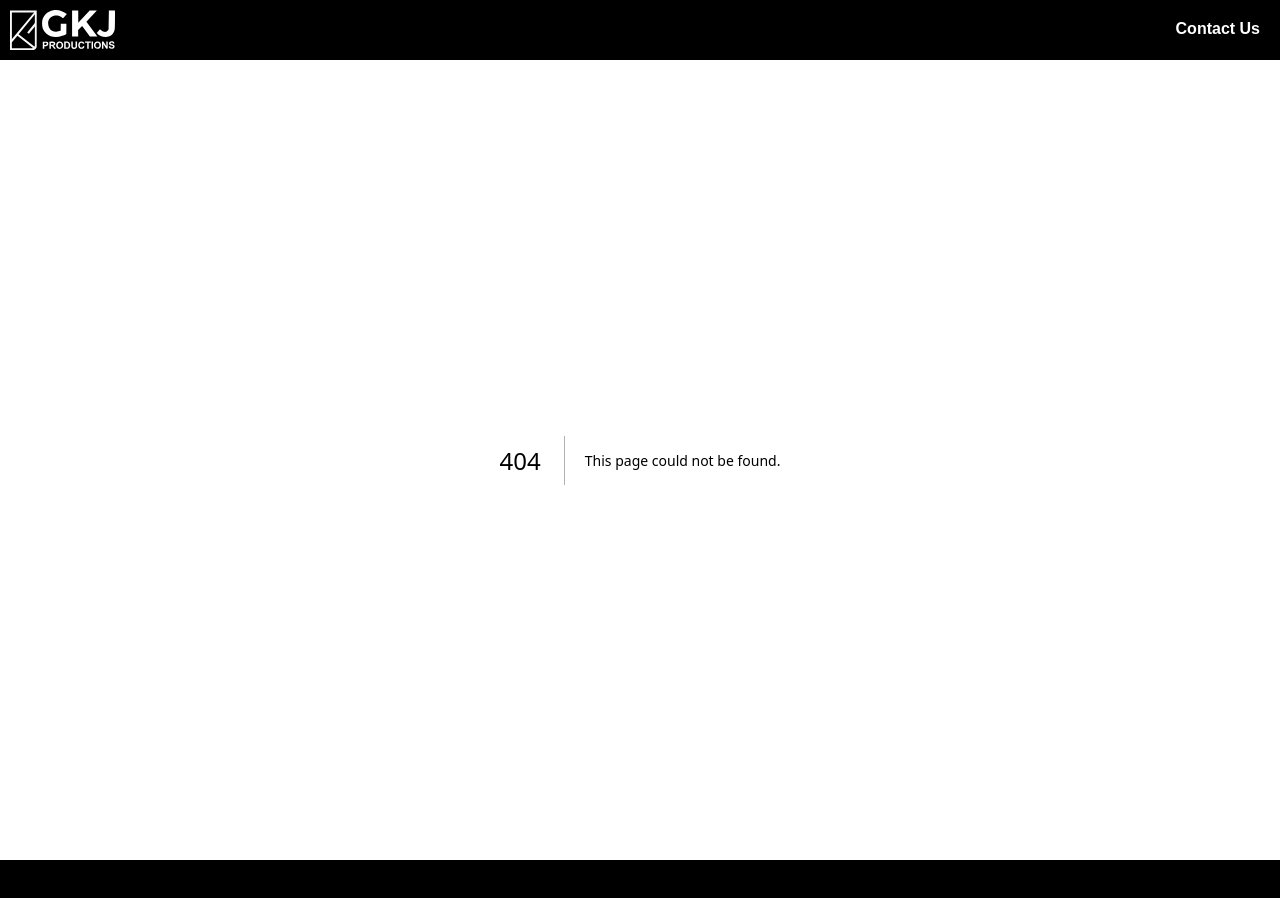
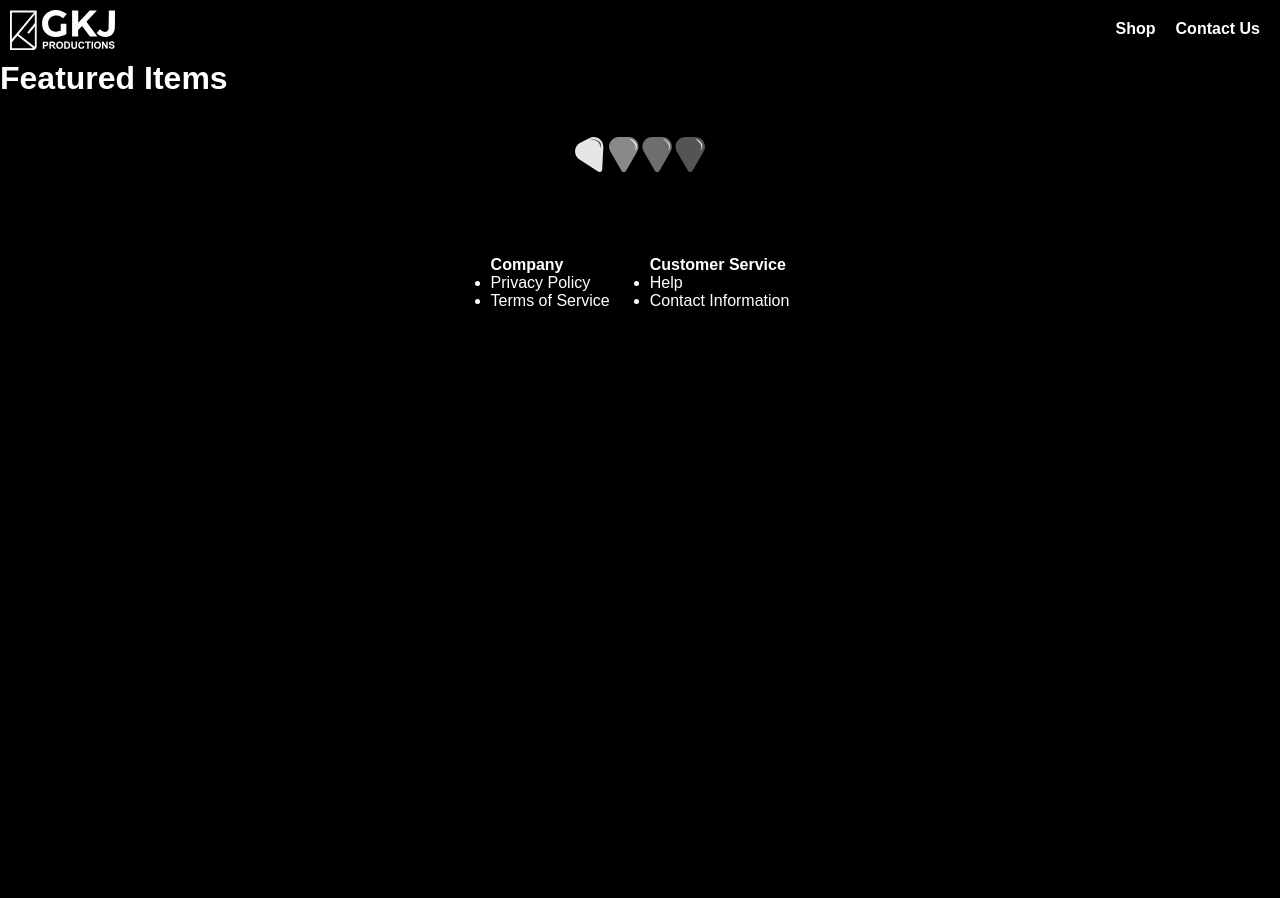
Before and after one commit to godjr13/gkj-website, a Next.js app: page /shop in a window 1280 px wide. Before the commit this address had no page. Shown: the top 898 px of the page. After the commit the page ends 800 px from the top, so only its background shows below. Built offline with nearby package versions, Linux system fonts and the light colour scheme.

Commit message:
igrating to app router

```diff
--- a/src/app/components/footer.js
+++ b/src/app/components/footer.js
@@ -1,5 +1,5 @@
 "use client";
-import styles from "./footer.module.css"; // use module css
+import styles from "./footer.module.css";
 
 export default function Footer() {
   return (
@@ -38,10 +38,20 @@ export default function Footer() {
           </g>
 
         </svg>
+      </div>
 
-
-
-      </div>
+        <div className={styles.footercon}>
+            <ul className={styles.unorderedli}>
+                <h4>Company</h4>
+                <li>Privacy Policy</li>
+                <li>Terms of Service</li>
+            </ul>
+            <ul className={styles.unorderedli}>
+                <h4>Customer Service</h4>
+                <li>Help</li>
+                <li>Contact Information</li>
+            </ul>
+        </div>
     </div>
   );
 }
--- a/src/app/components/footer.module.css
+++ b/src/app/components/footer.module.css
@@ -2,34 +2,78 @@
   padding: 40px 0;
   background: black;
   display: flex;
+  flex-direction: column;
   justify-content: center;
+  align-items: center;
+  gap: 20px;
 }
 
 .picksAnim svg {
-  width: 200px;
+  width: 130px;
   height: auto;
   cursor: pointer;
 }
 
 /* Initial state */
-.picksAnim :global(.svg-elem-1),
-.picksAnim :global(.svg-elem-2),
-.picksAnim :global(.svg-elem-3),
-.picksAnim :global(.svg-elem-4),
-.picksAnim :global(.svg-elem-5),
-.picksAnim :global(.svg-elem-6),
-.picksAnim :global(.svg-elem-7),
+.picksAnim :global(.svg-elem-1){
+  fill:#e6e6e6;
+  fill-opacity: "0.2";
+}
+.picksAnim :global(.svg-elem-2){
+  fill:#525252;
+  fill-opacity: "0.2";
+}
+.picksAnim :global(.svg-elem-3){
+  fill:#8a8888;
+  fill-opacity: "0.2";
+}
+.picksAnim :global(.svg-elem-4){
+  fill:#ffffff;
+  fill-opacity: "0.2";
+}
+.picksAnim :global(.svg-elem-5){
+  fill:#6e6e6e;
+  fill-opacity: "0.2";
+}
+.picksAnim :global(.svg-elem-6){
+  fill:#d6d6d6;
+  fill-opacity: "0.2";
+
+}
+.picksAnim :global(.svg-elem-7){
+  fill:#555455;
+  fill-opacity: "0.2";
+}
 .picksAnim :global(.svg-elem-8) {
-  fill: transparent;
+  fill:#e6e7e8;
+  fill-opacity: "0.2";
   transition: fill 0.7s cubic-bezier(0.47, 0, 0.745, 0.715);
 }
 
 /* Hover state */
-.footer:hover .picksAnim :global(.svg-elem-1) { fill: #e6e7e8; }
+.footer:hover .picksAnim :global(.svg-elem-1) { fill: #a32c2c; }
 .footer:hover .picksAnim :global(.svg-elem-2) { fill: #231f20; }
-.footer:hover .picksAnim :global(.svg-elem-3) { fill: #ccc; }
+.footer:hover .picksAnim :global(.svg-elem-3) { fill: #c44747; }
 .footer:hover .picksAnim :global(.svg-elem-4) { fill: #231f20; }
-.footer:hover .picksAnim :global(.svg-elem-5) { fill: #999; }
+.footer:hover .picksAnim :global(.svg-elem-5) { fill: #d37a7a; }
 .footer:hover .picksAnim :global(.svg-elem-6) { fill: #231f20; } /* Fixed duplicate .svg-elem-1 */
-.footer:hover .picksAnim :global(.svg-elem-7) { fill: gray; }
+.footer:hover .picksAnim :global(.svg-elem-7) { fill: rgb(206, 206, 206); }
 .footer:hover .picksAnim :global(.svg-elem-8) { fill: #231f20; }
+
+.footercon{
+  display: flex;
+  flex: 1;
+  flex-direction: row;
+  padding: 20px;
+  margin: 20px;
+}
+
+.customer-li{
+  list-style: none;
+  padding: 20px;
+  margin: 20px;
+}
+
+.unorderedli{
+  padding: 20px;
+}
--- a/src/app/contact/page.css
+++ b/src/app/contact/page.css
@@ -26,10 +26,10 @@ h3 {
 
 .contact {
     display: flex;
-    height: 70vh;
+    height: auto;
     background-color: black;
     justify-content: center;
-    padding: 10px;
+    padding: 20px;
 }
 
 .contact-page-header {
@@ -53,6 +53,7 @@ p {
 
 .contact-form {
     width: 50%;
+    margin-bottom: 30px;
 }
 .input-name{
     padding-left: 0%;
@@ -77,6 +78,7 @@ button {
     background-color: rgb(200, 219, 219);
     padding: 10px;
     margin-top: 25px;
+    margin-bottom: 30px;
     padding-left: 15px;
     padding-right: 15px;
     border-radius: 10px;
--- a/src/app/layout.js
+++ b/src/app/layout.js
@@ -40,8 +40,9 @@ export default function RootLayout({ children }) {
 
           <nav style={{ position: "absolute", top: "20px", right: "20px" }}>
             <ul style={{ display: "flex", gap: "20px", listStyle: "none" }}>
+
+              <li><Link href="/shop">Shop</Link></li>
               {/*
-              <li><Link href="/pages/shop/shop.js">Shop</Link></li>
               <li><Link href="/login">Login</Link></li>
               <li><Link href="/gallery">Gallery</Link></li>
               <li><Link href="/about">About</Link></li>
--- /dev/null
+++ b/src/app/shop/page.js
@@ -0,0 +1,12 @@
+import styles from "./page.css"
+
+export default function page(){
+    return(
+        <div className="shop-page">
+            <div className="featured">
+                <h1>Featured Items</h1>
+            </div>
+
+        </div>
+    );
+}
```
Also changed, not shown: src/app/contact/page.js (+4 -3 lines), src/app/pages/shop/page.js (deleted, +0 -47 lines), src/app/shop/page.css (added).
